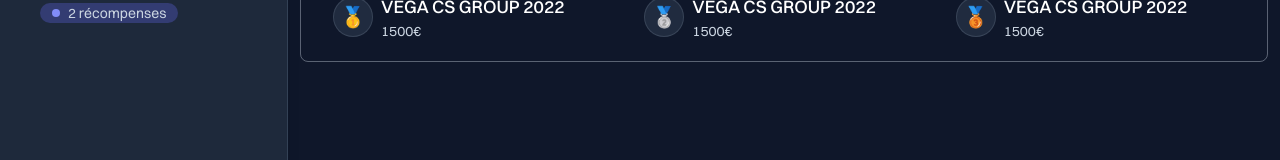
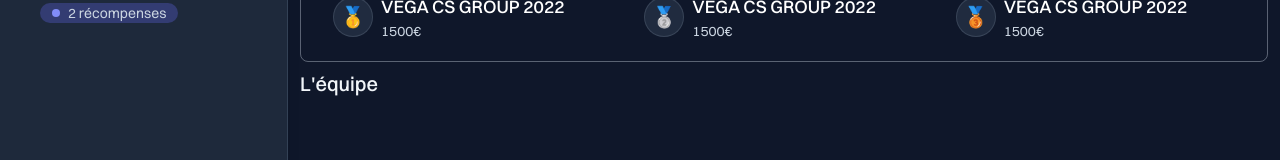
Before and after one commit to FranckG28/ratiscrum, a Next.js app: page / in a window 1280 px wide. Shown: the part 253-413 px from the top of the page. Built offline with nearby package versions, Linux system fonts and the light colour scheme.

Commit message:
add team section

```diff
--- a/src/app/page.tsx
+++ b/src/app/page.tsx
@@ -8,7 +8,7 @@ export default function Home() {
     <div className="flex flex-col gap-2 py-5">
       <h1 className="text-white">vidéo ;)</h1>
 
-      <div className="flex flex-col">
+      <section className="flex flex-col">
         <p className="text-slate-300">14 décembre 2022</p>
         <h1 className="text-4xl text-white font-medium">Nuit de l&apos;info 2022</h1>
         <div className="flex items-center gap-2 py-3">
@@ -20,9 +20,9 @@ export default function Home() {
           </Button>
         </div>
 
-      </div>
+      </section>
 
-      <div className="flex rounded-lg flex-col border border-slate-300/40 gap-3 p-5">
+      <section className="flex rounded-lg flex-col border border-slate-300/40 gap-3 p-5">
         <p className="text-slate-300 flex gap-2 font-medium"><Medal />Résultats</p>
         <div className="grid grid-cols-3 gap-2 gap-y-4">
           <Price
@@ -41,7 +41,11 @@ export default function Home() {
             description="1500€"
           ></Price>
         </div>
-      </div>
+      </section>
+
+      <section>
+        <h3 className="text-xl text-slate-100 font-medium">L&apos;équipe</h3>
+      </section>
 
     </div>
   );
```
